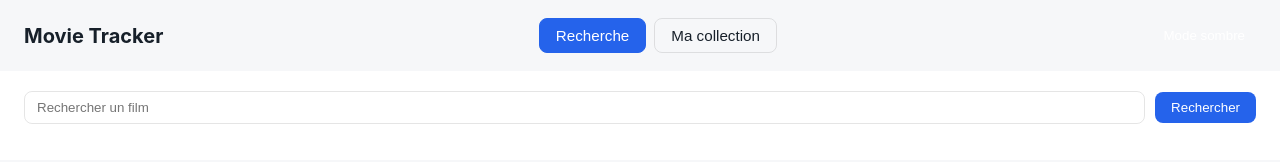
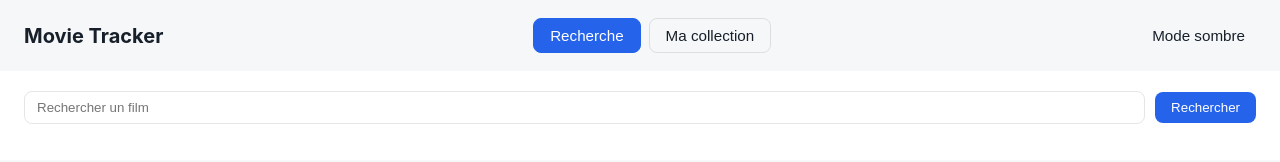
Before and after one commit to Luluberlu200/movie_tracker, a website built with Vite: page movie-tracker/index.html in a window 1280 px wide. Built offline with nearby package versions, Linux system fonts and the light colour scheme.

Commit message:
(fix): couleur du bouton mode sombre

```diff
--- a/movie-tracker/index.html
+++ b/movie-tracker/index.html
@@ -14,7 +14,7 @@
         <button id="navCollection" class="nav-btn">Ma collection</button>
       </nav>
       <div class="controls">
-        <button id="basculeTheme" aria-label="Mode sombre">Mode sombre</button>
+        <button id="basculeTheme" class="nav-btn" aria-label="Mode sombre">Mode sombre</button>
       </div>
     </header>
 
```
